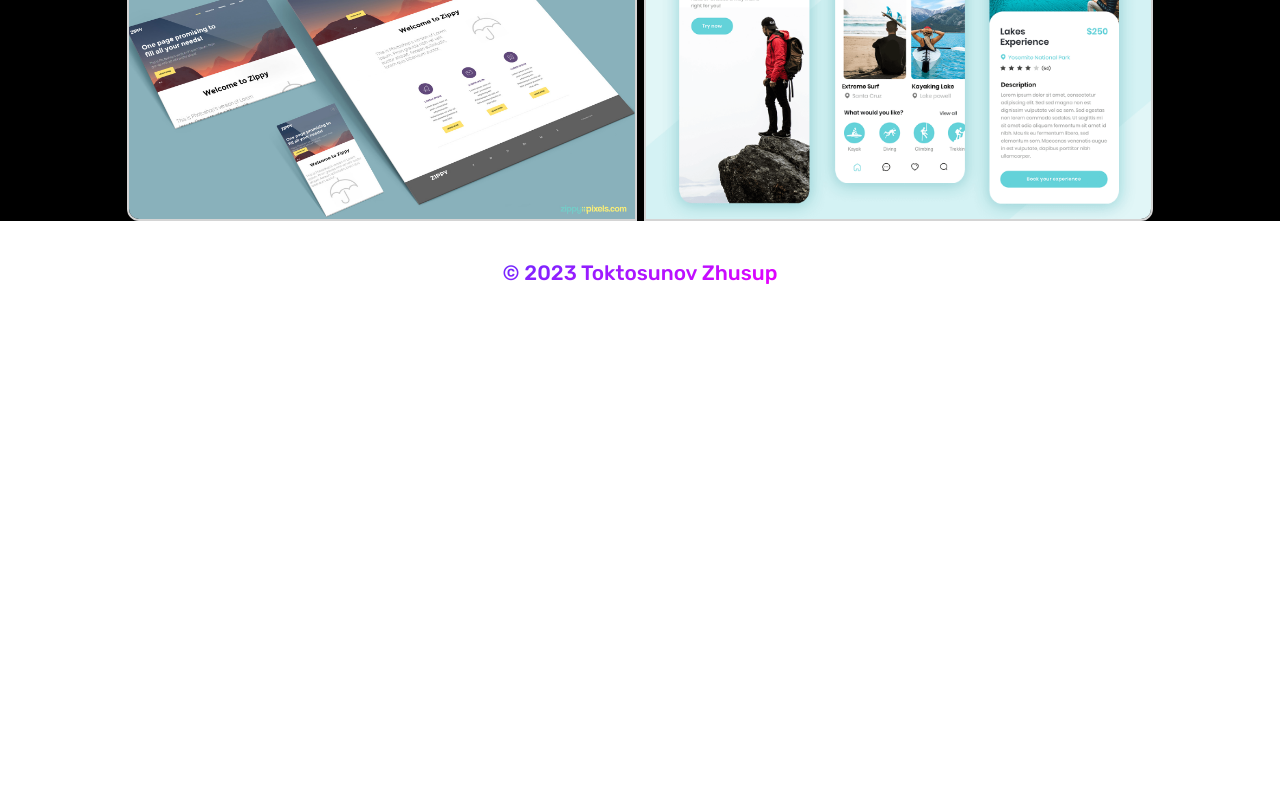
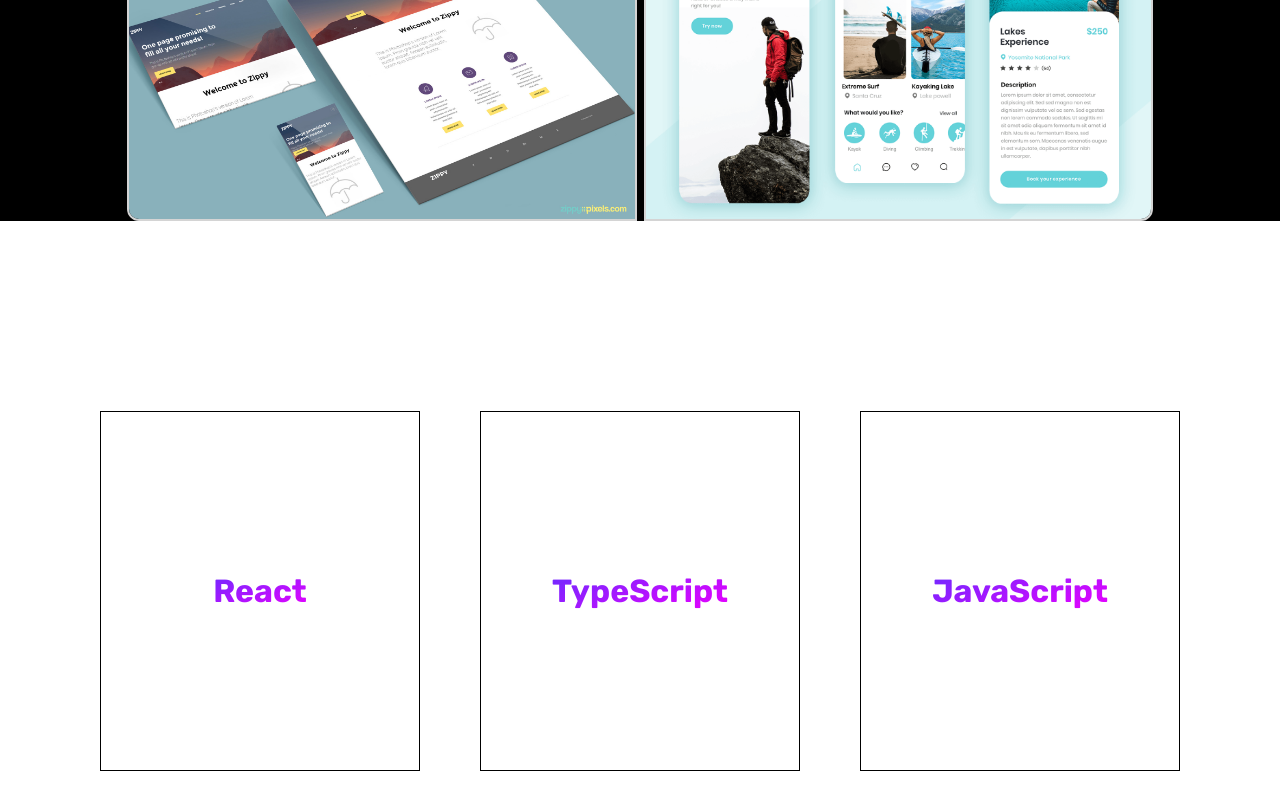
Before and after one commit to TheNowy/Project-Portfolio, a React (Vite) app: page / in a window 1280 px wide. Shown: the part 2000-2797 px from the top of the page. Before the commit the page ends 2301 px from the top, so only its background shows below. Built offline with nearby package versions, Linux system fonts and the light colour scheme.

Commit message:
Beta-UpdeteSkills

```diff
--- a/src/components/pages/home/Home.jsx
+++ b/src/components/pages/home/Home.jsx
@@ -190,6 +190,26 @@ const Home = () => {
                 </div>
               </div>
             </div>
+            <div className={scss.skill_wrapper}>
+                <div className={scss.skill_box}>
+                  <h1>React</h1>
+                </div>
+                <div className={scss.skill_box}>
+                  <h1>TypeScript</h1>
+                </div>
+                <div className={scss.skill_box}>
+                  <h1>JavaScript</h1>
+                </div>
+                <div className={scss.skill_box}>
+                  <h1>NodeJS</h1>
+                </div>
+                <div className={scss.skill_box}>
+                  <h1>MongoDB</h1>
+                </div>
+                <div className={scss.skill_box}>
+                  <h1>SCSS & SASS</h1>
+                </div>
+            </div>
           </div>
         </div>
       </div>
--- a/src/components/pages/home/Home.module.scss
+++ b/src/components/pages/home/Home.module.scss
@@ -306,9 +306,45 @@
           }
         }
       }
+      .skill_wrapper {
+        display: flex;
+        justify-content: center;
+        align-items: center;
+        width: 100%;
+        background-color: rgb(255, 255, 255);
+        flex-wrap: wrap;
+        padding: 10rem 0;
+
+          .skill_box {
+            display: flex;
+            justify-content: center;
+            align-items: center;
+
+            padding: 10rem 0;
+            max-width: 1000px;
+            min-width: 20vw;
+            width: 25vw;
+            margin: 30px;
+            overflow: hidden;
+
+            border: solid 1px black;
+
+            h1 {
+              background: -webkit-linear-gradient(
+                -70deg,
+                #6d2aff 0%,
+                #ea00ff 100%
+              );
+              background-clip: border-box;
+              -webkit-background-clip: text;
+              background-clip: text;
+              -webkit-text-fill-color: rgba(0, 0, 0, 0);
+            }
+          }
+        }
+      }
     }
   }
-}
 
 @media (max-width: 1467px) {
   .page_wrapper {
```
Lines whose indentation alone changed are shown as unchanged.
